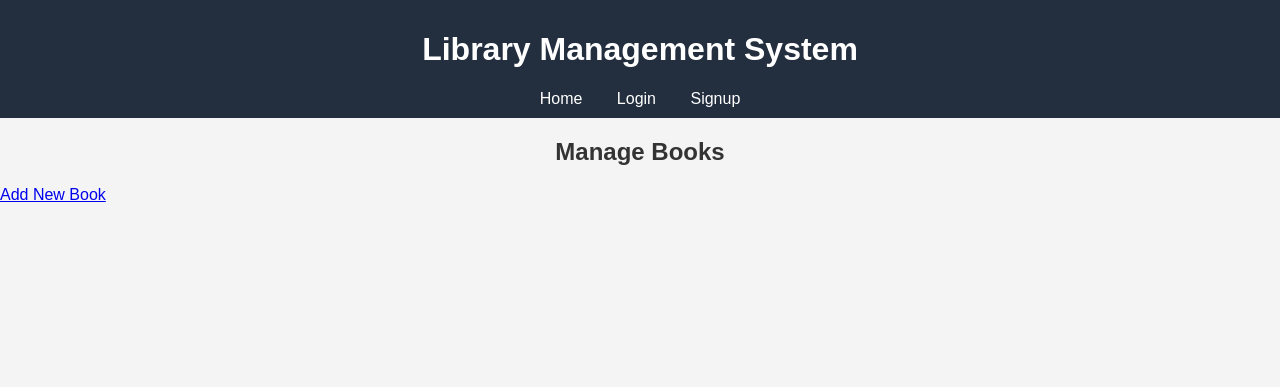
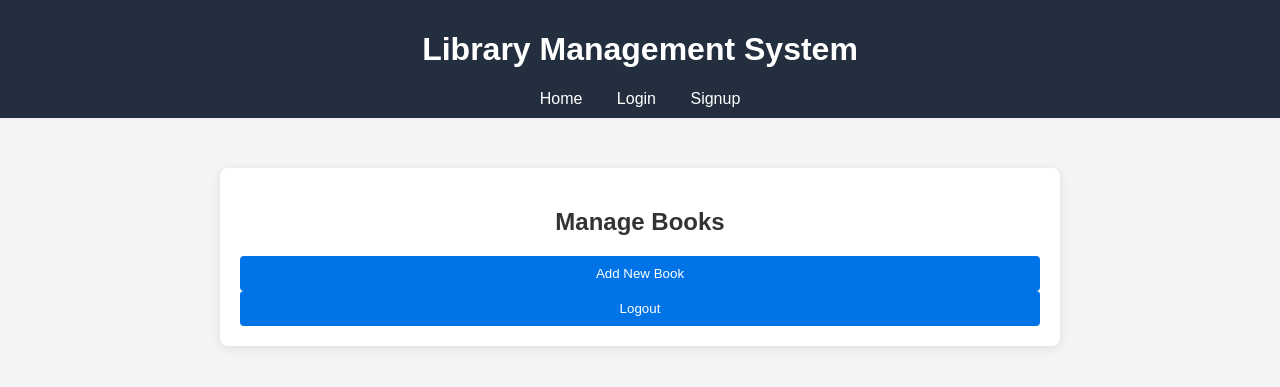
Before and after one commit to code-by-rohith/Deployments, a Flask app: page /home_admin in a window 1280 px wide. Shown: the top 387 px of the page. Run offline with Flask 3, Linux system fonts and the light colour scheme; data that the repository does not hold is empty.

Commit message:
first commit

```diff
--- a/static/styles.css
+++ b/static/styles.css
@@ -24,7 +24,7 @@ nav a:hover {
 
 .container {
     width: 100%;
-    max-width: 400px;
+    max-width: 800px; /* Increased for book list */
     margin: 50px auto;
     padding: 20px;
     background-color: white;
@@ -42,17 +42,25 @@ h2 {
     color: #333;
 }
 
-input[type="text"], input[type="password"] {
-    width: 100%;
-    padding: 10px;
-    margin: 10px 0;
-    border: 1px solid #ccc;
-    border-radius: 4px;
-    transition: border 0.3s;
+.book-container {
+    display: flex;
+    flex-direction: column;
+    gap: 20px; /* Space between book items */
 }
 
-input[type="text"]:focus, input[type="password"]:focus {
-    border: 1px solid #0073e6; /* Highlight color on focus */
+.book-item {
+    border: 1px solid #ccc;
+    padding: 15px;
+    border-radius: 4px;
+    transition: box-shadow 0.3s;
+}
+
+.book-item:hover {
+    box-shadow: 0 4px 8px rgba(0, 0, 0, 0.2); /* Shadow effect on hover */
+}
+
+.book-item h3 {
+    margin: 0;
 }
 
 button {
@@ -69,6 +77,19 @@ button {
 button:hover {
     background-color: #005bb5; /* Darker on hover */
     transform: translateY(-2px);
+}
+
+input[type="text"], input[type="password"] {
+    width: 100%;
+    padding: 10px;
+    margin: 10px 0;
+    border: 1px solid #ccc;
+    border-radius: 4px;
+    transition: border 0.3s;
+}
+
+input[type="text"]:focus, input[type="password"]:focus {
+    border: 1px solid #0073e6; /* Highlight color on focus */
 }
 
 .flashes {
--- a/templates/book_list.html
+++ b/templates/book_list.html
@@ -1,5 +1,6 @@
 {% extends 'base.html' %}
 {% block content %}
+<div class="container">
     <h2>Available Books</h2>
     <div class="book-container">
         {% for book in books %}
@@ -10,4 +11,8 @@
         </div>
         {% endfor %}
     </div>
+    <a href="{{ url_for('logout') }}">
+        <button>Logout</button>
+    </a>
+</div>
 {% endblock %}
--- a/templates/book_list_admin.html
+++ b/templates/book_list_admin.html
@@ -1,5 +1,6 @@
 {% extends 'base.html' %}
 {% block content %}
+<div class="container">
     <h2>Manage Books</h2>
     <div class="book-container">
         {% for book in books %}
@@ -7,10 +8,20 @@
             <h3>{{ book['title'] }}</h3>
             <p><strong>Author:</strong> {{ book['author'] }}</p>
             <p><strong>Year:</strong> {{ book['year'] }}</p>
-        <a href="{{ url_for('edit_book', book_id=book['_id']) }}">Edit</a>
-        <a href="{{ url_for('delete_book', book_id=book['_id']) }}" onclick="return confirm('Are you sure you want to delete this book?');">Delete</a>
+            <a href="{{ url_for('edit_book', book_id=book['_id']) }}">
+                <button>Edit</button>
+            </a>
+            <a href="{{ url_for('delete_book', book_id=book['_id']) }}" onclick="return confirm('Are you sure you want to delete this book?');">
+                <button>Delete</button>
+            </a>
         </div>
         {% endfor %}
     </div>
-<a href="{{ url_for('add_book') }}">Add New Book</a>
+    <a href="{{ url_for('add_book') }}">
+        <button>Add New Book</button>
+    </a>
+    <a href="{{ url_for('logout') }}">
+        <button>Logout</button>
+    </a>
+</div>
 {% endblock %}
```
Lines whose indentation alone changed are shown as unchanged.
